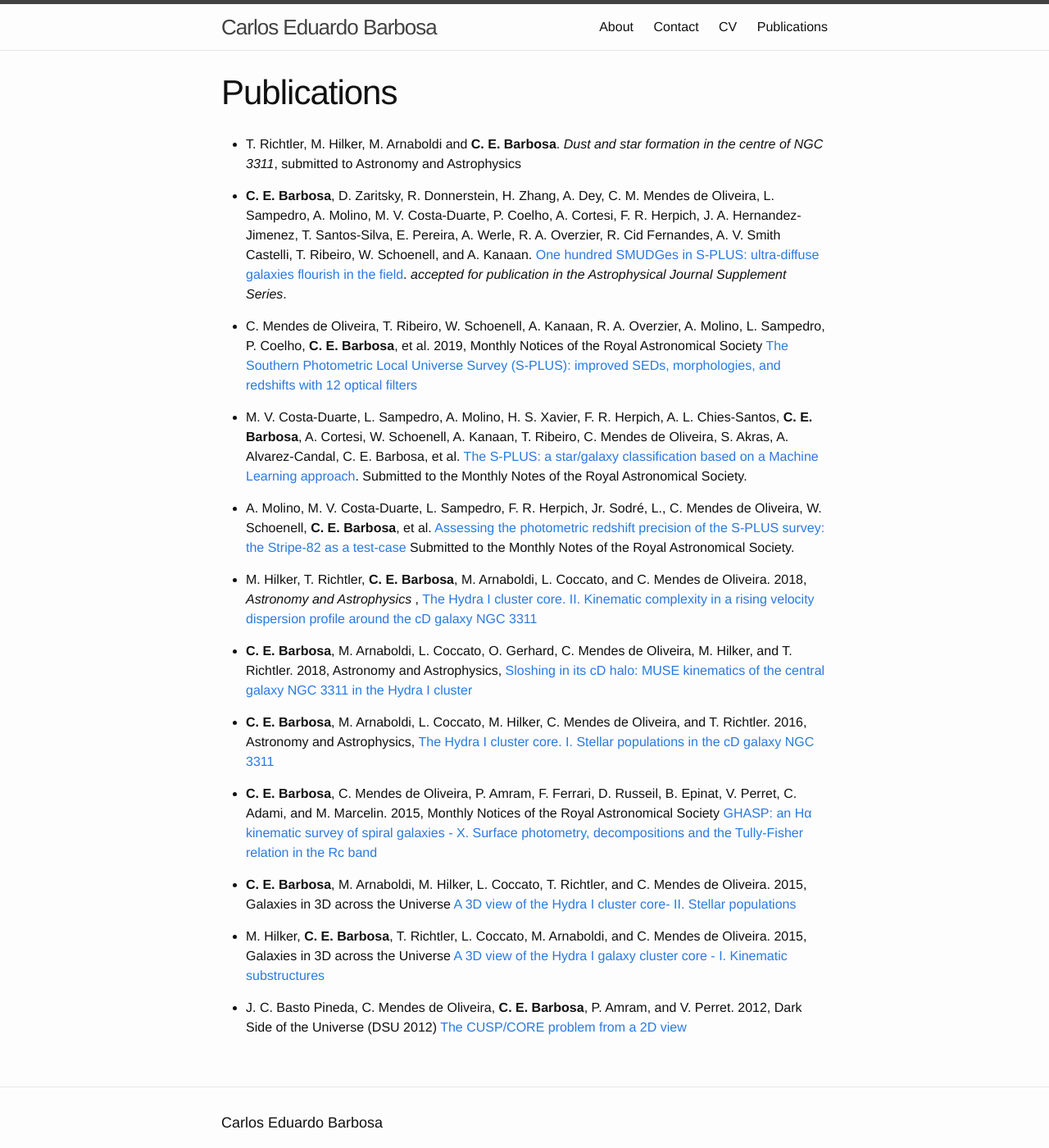
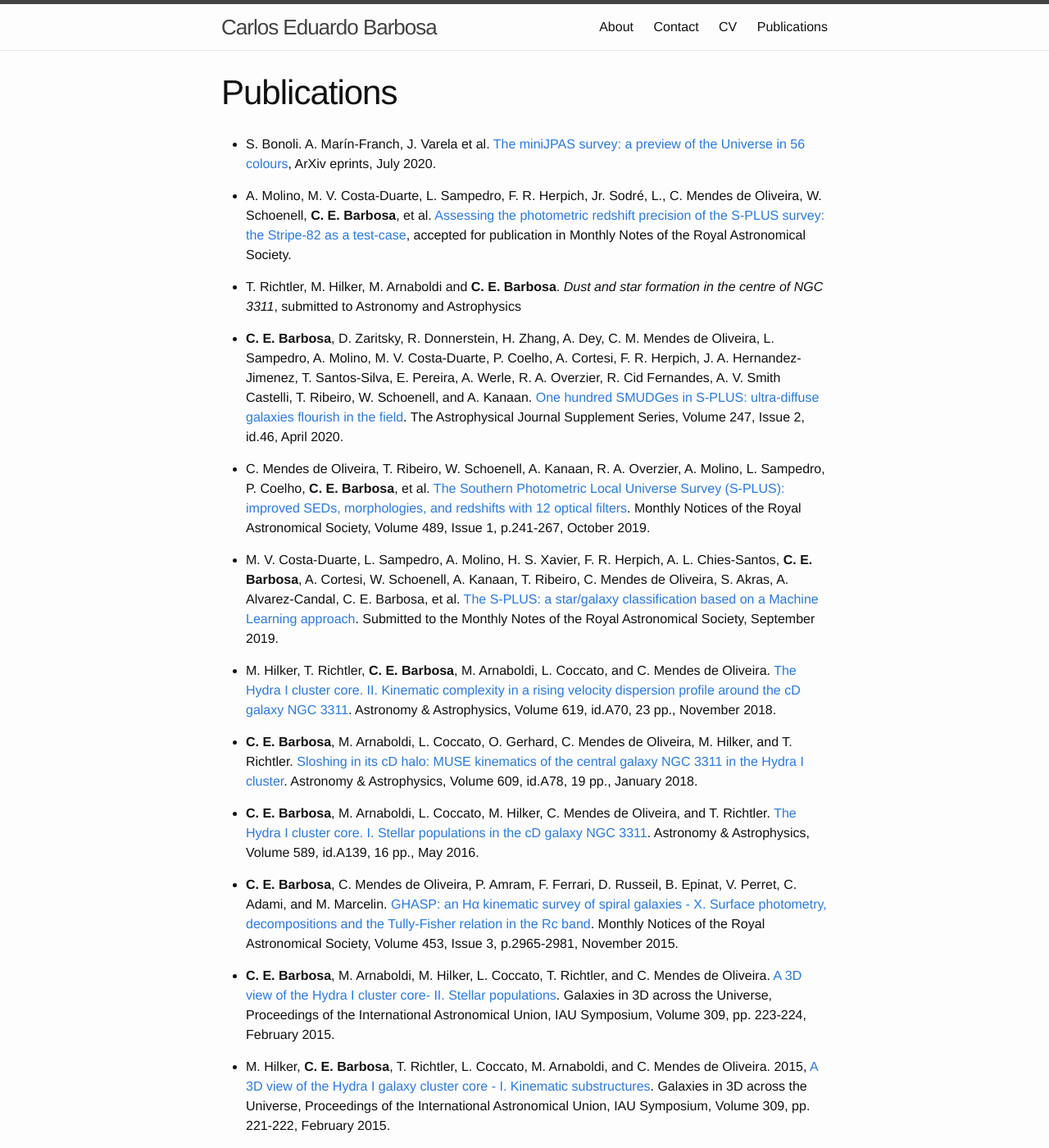
Before and after one commit to cebarbosa/cebarbosa.github.io, a Jekyll site: the page built from publications.md, in a window 1280 px wide and 1400 px high. Shown: the whole window at 82% size. Built offline with Jekyll 4.4.1, drawn with Linux system fonts in a browser that asks for light colours; some of the changed text lies outside the part shown.

Commit message:
Updated publications for MiniJpas.

```diff
--- a/publications.md
+++ b/publications.md
@@ -2,31 +2,31 @@
 layout: page
 title: "Publications"
 ---
+* S. Bonoli. A. Marín-Franch, J. Varela et al. [The miniJPAS survey: a preview of the Universe in 56 colours](https://ui.adsabs.harvard.edu/abs/2020arXiv200701910B/abstract), ArXiv eprints, July 2020.
+
+* A. Molino, M. V. Costa-Duarte, L. Sampedro, F. R. Herpich, Jr. Sodré, L., C. Mendes de Oliveira, W. Schoenell, **C. E. Barbosa**, et al. [Assessing the photometric redshift precision of the S-PLUS survey: the Stripe-82 as a test-case](https://ui.adsabs.harvard.edu/abs/2020MNRAS.tmp.1792M/abstract), accepted for publication in Monthly Notes of the Royal Astronomical Society.
+
 * T. Richtler, M. Hilker, M. Arnaboldi and **C. E. Barbosa**. *Dust and star formation in the centre of NGC 3311*, submitted to Astronomy and Astrophysics
 
-* **C. E. Barbosa**, D. Zaritsky, R. Donnerstein, H. Zhang, A. Dey, C. M. Mendes de Oliveira, L. Sampedro, A. Molino, M. V. Costa-Duarte, P. Coelho, A. Cortesi, F. R. Herpich, J. A. Hernandez-Jimenez, T. Santos-Silva, E. Pereira, A. Werle, R. A. Overzier, R. Cid Fernandes, A. V. Smith Castelli, T. Ribeiro, W. Schoenell, and A. Kanaan. [One hundred SMUDGes in S-PLUS: ultra-diffuse galaxies flourish in the field](https://ui.adsabs.harvard.edu/abs/2020arXiv200205171B/abstract). *accepted for publication in the Astrophysical Journal Supplement Series*.
+* **C. E. Barbosa**, D. Zaritsky, R. Donnerstein, H. Zhang, A. Dey, C. M. Mendes de Oliveira, L. Sampedro, A. Molino, M. V. Costa-Duarte, P. Coelho, A. Cortesi, F. R. Herpich, J. A. Hernandez-Jimenez, T. Santos-Silva, E. Pereira, A. Werle, R. A. Overzier, R. Cid Fernandes, A. V. Smith Castelli, T. Ribeiro, W. Schoenell, and A. Kanaan. [One hundred SMUDGes in S-PLUS: ultra-diffuse galaxies flourish in the field](https://ui.adsabs.harvard.edu/abs/2020ApJS..247...46B/abstract). The Astrophysical Journal Supplement Series, Volume 247, Issue 2, id.46, April 2020.
 
-* C. Mendes de Oliveira, T. Ribeiro, W. Schoenell, A. Kanaan, R. A. Overzier, A. Molino, L. Sampedro, P. Coelho, **C. E. Barbosa**, et al. 2019, Monthly Notices of the Royal Astronomical Society [The Southern Photometric Local Universe Survey (S-PLUS): improved SEDs, morphologies, and redshifts with 12 optical filters](https://ui.adsabs.harvard.edu/abs/2019MNRAS.489..241M)
+* C. Mendes de Oliveira, T. Ribeiro, W. Schoenell, A. Kanaan, R. A. Overzier, A. Molino, L. Sampedro, P. Coelho, **C. E. Barbosa**, et al. [The Southern Photometric Local Universe Survey (S-PLUS): improved SEDs, morphologies, and redshifts with 12 optical filters](https://ui.adsabs.harvard.edu/abs/2019MNRAS.489..241M). Monthly Notices of the Royal Astronomical Society, Volume 489, Issue 1, p.241-267, October 2019.
 
-* M. V. Costa-Duarte, L. Sampedro, A. Molino, H. S. Xavier, F. R. Herpich, A. L. Chies-Santos, **C. E. Barbosa**, A. Cortesi, W. Schoenell, A. Kanaan, T. Ribeiro, C. Mendes de Oliveira, S. Akras, A. Alvarez-Candal, C. E. Barbosa, et al. [The S-PLUS: a star/galaxy classification based on a Machine Learning approach](https://ui.adsabs.harvard.edu/abs/2019arXiv190908626C). Submitted to the Monthly Notes of the Royal Astronomical Society.
+* M. V. Costa-Duarte, L. Sampedro, A. Molino, H. S. Xavier, F. R. Herpich, A. L. Chies-Santos, **C. E. Barbosa**, A. Cortesi, W. Schoenell, A. Kanaan, T. Ribeiro, C. Mendes de Oliveira, S. Akras, A. Alvarez-Candal, C. E. Barbosa, et al. [The S-PLUS: a star/galaxy classification based on a Machine Learning approach](https://ui.adsabs.harvard.edu/abs/2019arXiv190908626C). Submitted to the Monthly Notes of the Royal Astronomical Society, September 2019.
 
-* A. Molino, M. V. Costa-Duarte, L. Sampedro, F. R. Herpich, Jr. Sodré, L., C. Mendes de Oliveira, W. Schoenell, **C. E. Barbosa**, et al. [Assessing the photometric redshift precision of the S-PLUS survey: the Stripe-82 as a test-case](https://ui.adsabs.harvard.edu/abs/2019arXiv190706315M) Submitted to the Monthly Notes of the Royal Astronomical Society.
-
-* M. Hilker, T. Richtler, **C. E. Barbosa**, M. Arnaboldi, L. Coccato, and C. Mendes de Oliveira. 2018, *Astronomy and Astrophysics* , [The Hydra I cluster core. II. Kinematic complexity in a rising velocity dispersion profile around the cD galaxy NGC 3311](http://cdsads.u-strasbg.fr/abs/2018A%26A...619A..70H)
+* M. Hilker, T. Richtler, **C. E. Barbosa**, M. Arnaboldi, L. Coccato, and C. Mendes de Oliveira. [The Hydra I cluster core. II. Kinematic complexity in a rising velocity dispersion profile around the cD galaxy NGC 3311](http://cdsads.u-strasbg.fr/abs/2018A%26A...619A..70H). Astronomy & Astrophysics, Volume 619, id.A70, 23 pp., November 2018.
 
 * **C. E. Barbosa**, M. Arnaboldi, L. Coccato, O. Gerhard, C. Mendes de Oliveira, M. Hilker, and
-T. Richtler. 2018,  Astronomy and Astrophysics, [Sloshing in its cD halo: MUSE kinematics of the central galaxy NGC 3311 in the Hydra I cluster](http://adsabs.harvard.edu/abs/2018A%26A...609A..78B)
+T. Richtler. [Sloshing in its cD halo: MUSE kinematics of the central galaxy NGC 3311 in the Hydra I cluster](http://adsabs.harvard.edu/abs/2018A%26A...609A..78B). Astronomy & Astrophysics, Volume 609, id.A78, 19 pp., January 2018.
 
-* **C. E. Barbosa**, M. Arnaboldi, L. Coccato, M. Hilker, C. Mendes de Oliveira, and T. Richtler. 2016,  Astronomy and Astrophysics, [The Hydra I cluster core. I. Stellar populations in the cD galaxy NGC 3311](http://adsabs.harvard.edu/abs/2016A%26A...589A.139B)
-
+* **C. E. Barbosa**, M. Arnaboldi, L. Coccato, M. Hilker, C. Mendes de Oliveira, and T. Richtler. [The Hydra I cluster core. I. Stellar populations in the cD galaxy NGC 3311](http://adsabs.harvard.edu/abs/2016A%26A...589A.139B). Astronomy & Astrophysics, Volume 589, id.A139, 16 pp.,  May 2016.
 
 * **C. E. Barbosa**, C. Mendes de Oliveira, P. Amram, F. Ferrari, D. Russeil, B. Epinat, V. Perret,
-C. Adami, and M. Marcelin. 2015,  Monthly Notices of the Royal Astronomical Society [GHASP: an H&#945; kinematic survey of spiral galaxies - X. Surface photometry, decompositions and the Tully-Fisher relation in the Rc band](http://dsabs.harvard.eduabs/2015MNRAS.453.2965B)
+C. Adami, and M. Marcelin. [GHASP: an H&#945; kinematic survey of spiral galaxies - X. Surface photometry, decompositions and the Tully-Fisher relation in the Rc band](http://dsabs.harvard.eduabs/2015MNRAS.453.2965B). Monthly Notices of the Royal Astronomical Society, Volume 453, Issue 3, p.2965-2981, November 2015.
 
+* **C. E. Barbosa**, M. Arnaboldi, M. Hilker, L. Coccato, T. Richtler, and C. Mendes de Oliveira. [A 3D view of the Hydra I cluster core- II. Stellar populations](http://adsabs.harvard.edu/abs/2015IAUS..309..223B). Galaxies in 3D across the Universe, Proceedings of the International Astronomical Union, IAU Symposium, Volume 309, pp. 223-224, February 2015.
 
-* **C. E. Barbosa**, M. Arnaboldi, M. Hilker, L. Coccato, T. Richtler, and C. Mendes de Oliveira. 2015,  Galaxies in 3D across the Universe [A 3D view of the Hydra I cluster core- II. Stellar populations](http://adsabs.harvard.edu/abs/2015IAUS..309..223B)
+* M. Hilker, **C. E. Barbosa**, T. Richtler, L. Coccato, M. Arnaboldi, and C. Mendes de Oliveira. 2015,  [A 3D view of the Hydra I galaxy cluster core - I. Kinematic substructures](http://adsabs.harvard.edu/abs/2015IAUS..309..221H). Galaxies in 3D across the Universe, Proceedings of the International Astronomical Union, IAU Symposium, Volume 309, pp. 221-222, February 2015.
 
-* M. Hilker, **C. E. Barbosa**, T. Richtler, L. Coccato, M. Arnaboldi, and C. Mendes de Oliveira. 2015,  Galaxies in 3D across the Universe [A 3D view of the Hydra I galaxy cluster core - I. Kinematic substructures](http://adsabs.harvard.edu/abs/2015IAUS..309..221H)
-
-
-* J. C. Basto Pineda, C. Mendes de Oliveira, **C. E. Barbosa**, P. Amram, and V. Perret. 2012,  Dark Side of the Universe (DSU 2012) [The CUSP/CORE problem from a 2D view](http://adsabs.harvard.edu/abs/2012dsu..workE..23B)
+* J. C. Basto Pineda, C. Mendes de Oliveira, **C. E. Barbosa**, P. Amram, and V. Perret. [The CUSP/CORE problem from a 2D view](http://adsabs.harvard.edu/abs/2012dsu..workE..23B).
+Proceedings of VIII International Workshop on the Dark Side of the Universe (DSU 2012). June 10-15, 2012.
```
